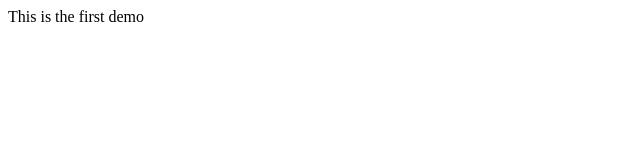
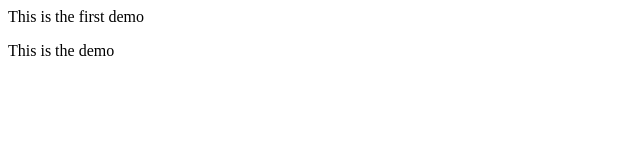
Before and after one commit to Sonya2211/Localrepo, a plain HTML site: page index.html in a window 1280 px wide. Shown: the full height of the page, 0-640 px from the left. Drawn offline with Linux system fonts and the light colour scheme.

Commit message:
for the new branch

```diff
--- a/index.html
+++ b/index.html
@@ -1 +1,2 @@
 <p>This is the first demo</p>
+<p>This is the demo</p>
```
